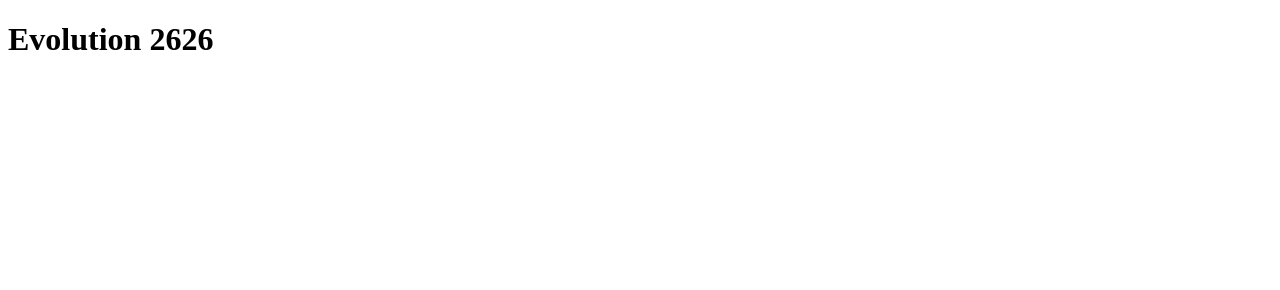
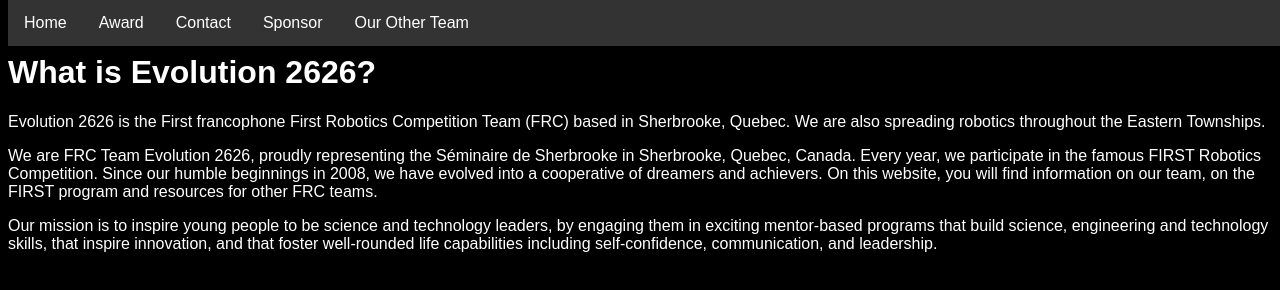
Before and after one commit to Thierry-Lachance/website, a plain HTML site: page index.html in a window 1280 px wide. Drawn offline with Linux system fonts and the light colour scheme.

Commit message:
started the website Co-authored-by: ScootKampfer <ScootKampfer@users.noreply.github.com>

```diff
--- a/index.html
+++ b/index.html
@@ -1,13 +1,27 @@
 <!DOCTYPE html>
 <html lang="en">
+<link rel="stylesheet" href="style.css">
 <head>
     <meta charset="UTF-8">
     <meta name="viewport" content="width=device-width, initial-scale=1.0">
     <title>Evolution 2626</title>
-    <link rel="stylesheet" href="styles.css">
+
+    <link rel="icon" href="image/favicon.png" />
+
 </head>
+<ul>
+    <li><a href="default.asp">Home</a></li>
+    <li><a href="news.asp">Award</a></li>
+    <li><a href="contact.html">Contact</a></li>
+    <li><a href="about.asp">Sponsor</a></li>
+    <li><a href="other_teams.html">Our Other Team</a></li>
+  </ul>
 <body>
-    <h1>Evolution 2626</h1>
+
+    <h1>What is Evolution 2626?</h1>
     <script src="script.js"></script>
+    <p>Evolution 2626 is the First francophone First Robotics Competition Team (FRC) based in Sherbrooke, Quebec. We are also spreading robotics throughout the Eastern Townships. </p>
+    <p>We are FRC Team Evolution 2626, proudly representing the Séminaire de Sherbrooke in Sherbrooke, Quebec, Canada. Every year, we participate in the famous FIRST Robotics Competition. Since our humble beginnings in 2008, we have evolved into a cooperative of dreamers and achievers. On this website, you will find information on our team, on the FIRST program and resources for other FRC teams.</p>
+    <p>Our mission is to inspire young people to be science and technology leaders, by engaging them in exciting mentor-based programs that build science, engineering and technology skills, that inspire innovation, and that foster well-rounded life capabilities including self-confidence, communication, and leadership.</p>
 </body>
 </html>
--- a/style.css
+++ b/style.css
@@ -0,0 +1,39 @@
+body {
+    padding-top: 25px;
+    color: white;
+    background-color: black;
+    font-family: "Arial", sans-serif;
+}
+
+ul {
+    list-style-type: none;
+    margin: 0;
+    padding: 0;
+    overflow: hidden;
+    background-color: #333;
+  }
+
+  li {
+    float: left;
+  }
+
+  li a {
+    display: block;
+    color: white;
+    text-align: center;
+    padding: 14px 16px;
+    text-decoration: none;
+  }
+
+  /* Change the link color to #111 (black) on hover */
+  li a:hover {
+    background-color: #111;
+  }
+  .active {
+    background-color: #04AA6D;
+  }
+  ul {
+    position: fixed;
+    top: 0;
+    width: 100%;
+  }
```
Also changed, not shown: contact.html (added, +14 -0 lines), other_teams.html (added, +14 -0 lines), image/favicon.png (added).
